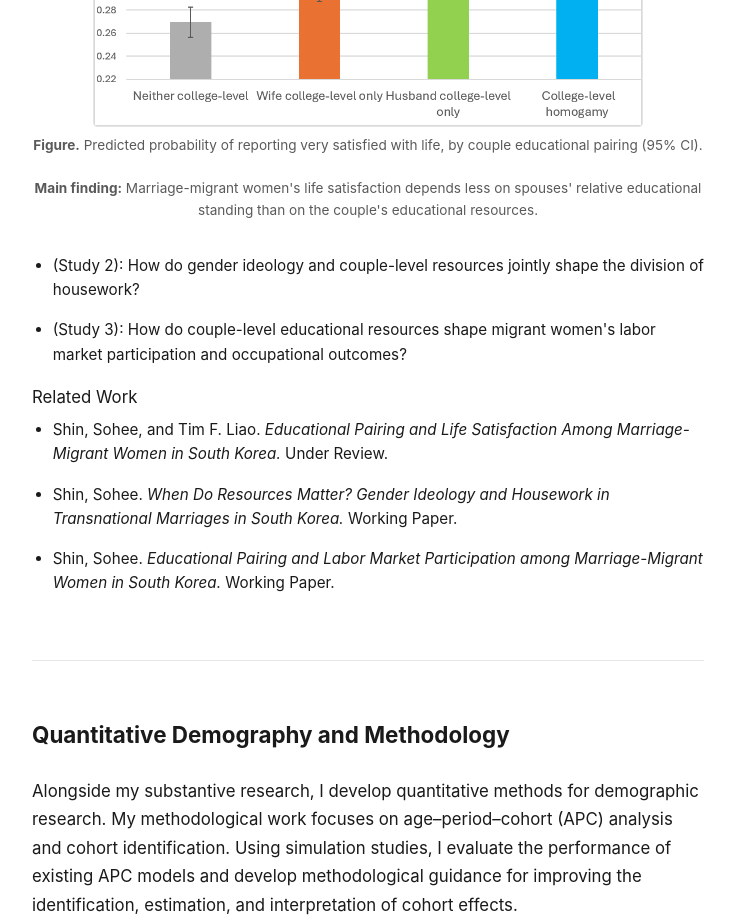
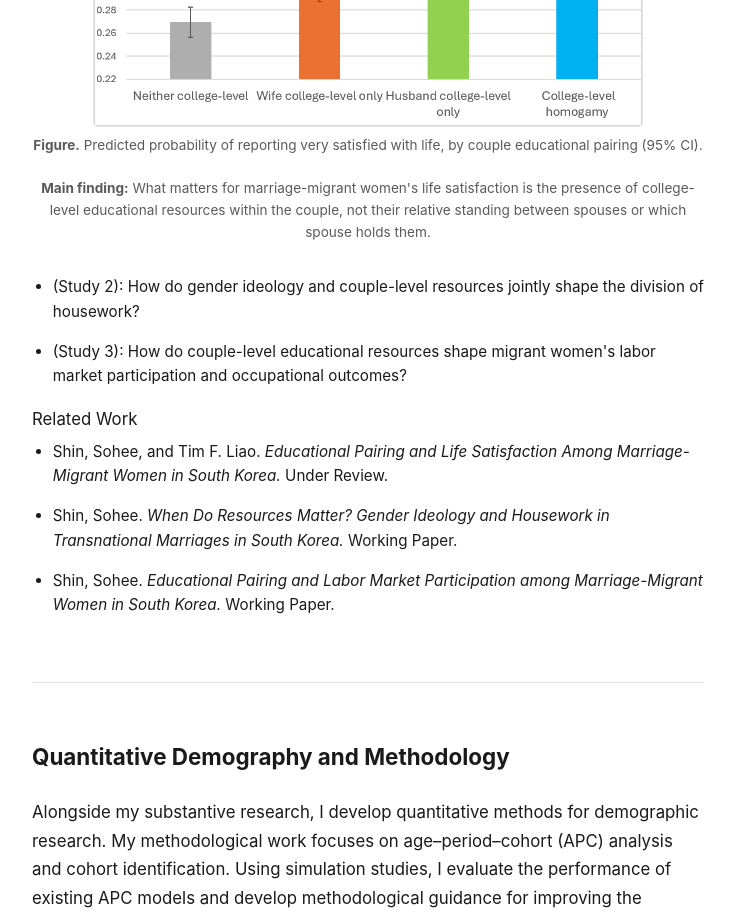
Before and after one commit to soheeee12-ux/soheeee12-ux.github.io, a Next.js app: page /research in a window 1280 px wide. Shown: the part 1300-2217 px from the top of the page, without its empty margins (272-1007 px from the left). Built offline with nearby package versions, Linux system fonts and the light colour scheme.

Commit message:
Update research figure caption

```diff
--- a/src/pages/research.tsx
+++ b/src/pages/research.tsx
@@ -184,17 +184,17 @@ export default function Research() {
                       alt="Predicted probability of reporting very satisfied with life, by couple educational pairing type"
                       className="research-figure__img"
                     />
-
-                    <figcaption className="research-figure__caption">
+<figcaption className="research-figure__caption">
                       <strong>Figure.</strong> Predicted probability of
                       reporting very satisfied with life, by couple educational
                       pairing (95% CI).
                       <br />
                       <br />
-                      <strong>Main finding:</strong> Marriage-migrant
-                      women&apos;s life satisfaction depends less on
-                      spouses&apos; relative educational standing than on the
-                      couple&apos;s educational resources.
+                      <strong>Main finding:</strong> What matters for
+                      marriage-migrant women&apos;s life satisfaction is the
+                      presence of college-level educational resources within
+                      the couple, not their relative standing between spouses
+                      or which spouse holds them.
                     </figcaption>
                   </figure>
                 </div>
```
